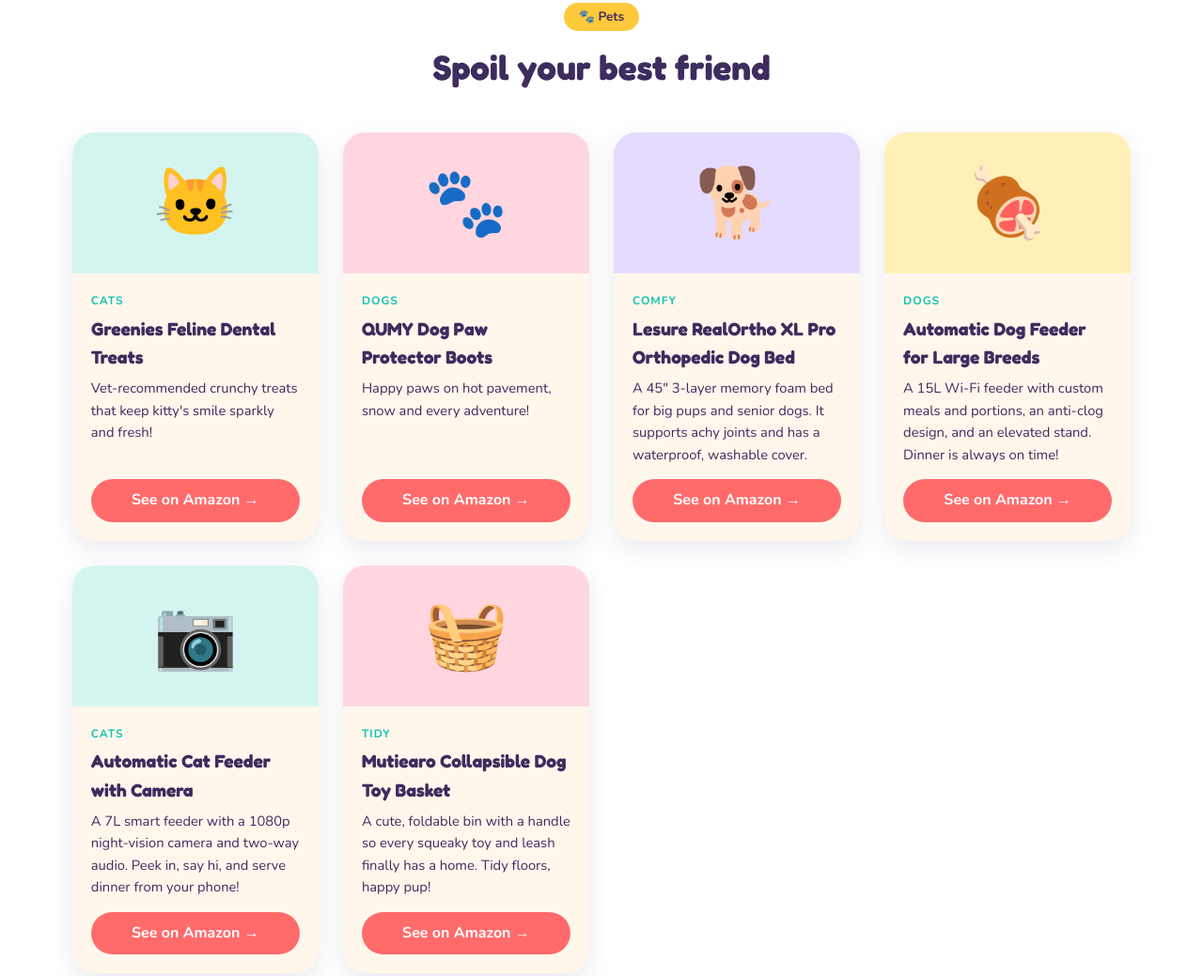
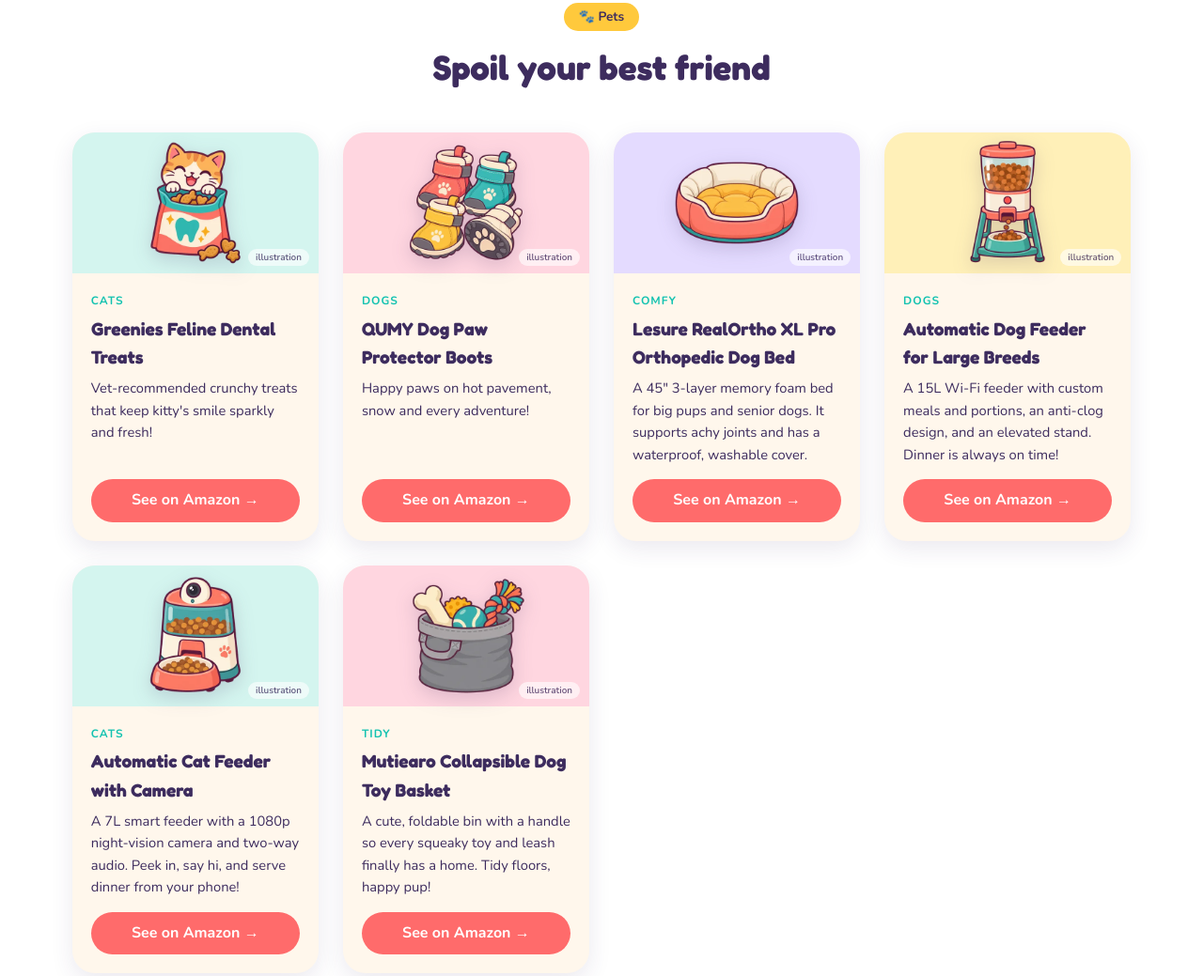
Before and after one commit to pterodactylservices-devdepartment/chicken-mk1, a plain HTML site: page index.html in a window 1280 px wide. Shown: the part 1190-2229 px from the top of the page at 94% size. Drawn offline with nearby package versions, Linux system fonts and the light colour scheme.

Commit message:
Show product illustrations on cards

```diff
--- a/index.html
+++ b/index.html
@@ -39,7 +39,10 @@ section{padding:70px 6%}
 .grid{display:grid;grid-template-columns:repeat(auto-fill,minmax(240px,1fr));gap:26px}
 .card{background:var(--cream);border-radius:24px;overflow:hidden;box-shadow:0 8px 24px rgba(61,44,94,.1);transition:.25s;display:flex;flex-direction:column}
 .card:hover{transform:translateY(-8px)}
-.card .img{height:150px;display:flex;align-items:center;justify-content:center;font-size:4.5rem}
+.card .img{height:150px;display:flex;align-items:center;justify-content:center;font-size:4.5rem;position:relative}
+.card .img img{height:132px;width:132px;object-fit:contain;filter:drop-shadow(0 6px 10px rgba(61,44,94,.18));transition:.3s}
+.card:hover .img img{transform:scale(1.08) rotate(-3deg)}
+.card .img .note{position:absolute;right:10px;bottom:8px;font:600 .62rem Nunito,sans-serif;color:var(--plum);background:rgba(255,255,255,.75);padding:2px 8px;border-radius:20px;opacity:.8}
 .card .body{padding:20px;display:flex;flex-direction:column;flex:1}
 .tag{font-size:.75rem;font-weight:700;color:var(--teal);text-transform:uppercase;letter-spacing:1px}
 .card h3{font-size:1.2rem;margin:4px 0 6px}
@@ -90,12 +93,12 @@ footer p{max-width:700px;margin:8px auto}
   <div class="title"><span class="pill">🐾 Pets</span><h2>Spoil your best friend</h2></div>
   <div class="grid">
     <!-- Add new Pets cards below -->
-    <div class="card"><div class="img" style="background:var(--mint)">🐱</div><div class="body"><span class="tag">Cats</span><h3>Greenies Feline Dental Treats</h3><p>Vet-recommended crunchy treats that keep kitty's smile sparkly and fresh!</p><a class="buy" target="_blank" rel="sponsored noopener" href="https://amzn.to/3WZuR5W">See on Amazon →</a></div></div>
-    <div class="card"><div class="img" style="background:var(--pink)">🐾</div><div class="body"><span class="tag">Dogs</span><h3>QUMY Dog Paw Protector Boots</h3><p>Happy paws on hot pavement, snow and every adventure!</p><a class="buy" target="_blank" rel="sponsored noopener" href="https://link.amazon/B01MppFuN">See on Amazon →</a></div></div>
-    <div class="card"><div class="img" style="background:#E4DBFF">🐕</div><div class="body"><span class="tag">Comfy</span><h3>Lesure RealOrtho XL Pro Orthopedic Dog Bed</h3><p>A 45" 3-layer memory foam bed for big pups and senior dogs. It supports achy joints and has a waterproof, washable cover.</p><a class="buy" target="_blank" rel="sponsored noopener" href="https://link.amazon/B05YjTtfg">See on Amazon →</a></div></div>
-    <div class="card"><div class="img" style="background:#FFF0B8">🍖</div><div class="body"><span class="tag">Dogs</span><h3>Automatic Dog Feeder for Large Breeds</h3><p>A 15L Wi-Fi feeder with custom meals and portions, an anti-clog design, and an elevated stand. Dinner is always on time!</p><a class="buy" target="_blank" rel="sponsored noopener" href="https://link.amazon/B0hOUrmVL">See on Amazon →</a></div></div>
-    <div class="card"><div class="img" style="background:var(--mint)">📷</div><div class="body"><span class="tag">Cats</span><h3>Automatic Cat Feeder with Camera</h3><p>A 7L smart feeder with a 1080p night-vision camera and two-way audio. Peek in, say hi, and serve dinner from your phone!</p><a class="buy" target="_blank" rel="sponsored noopener" href="https://link.amazon/B01Vt2Q7a">See on Amazon →</a></div></div>
-    <div class="card"><div class="img" style="background:var(--pink)">🧺</div><div class="body"><span class="tag">Tidy</span><h3>Mutiearo Collapsible Dog Toy Basket</h3><p>A cute, foldable bin with a handle so every squeaky toy and leash finally has a home. Tidy floors, happy pup!</p><a class="buy" target="_blank" rel="sponsored noopener" href="https://link.amazon/B01wWYNCv">See on Amazon →</a></div></div>
+    <div class="card"><div class="img" style="background:var(--mint)"><img src="assets/products/greenies.webp" alt="Illustration of Greenies Feline Dental Treats" loading="lazy" width="132" height="132"><span class="note">illustration</span></div><div class="body"><span class="tag">Cats</span><h3>Greenies Feline Dental Treats</h3><p>Vet-recommended crunchy treats that keep kitty's smile sparkly and fresh!</p><a class="buy" target="_blank" rel="sponsored noopener" href="https://amzn.to/3WZuR5W">See on Amazon →</a></div></div>
+    <div class="card"><div class="img" style="background:var(--pink)"><img src="assets/products/paw-boots.webp" alt="Illustration of QUMY Dog Paw Protector Boots" loading="lazy" width="132" height="132"><span class="note">illustration</span></div><div class="body"><span class="tag">Dogs</span><h3>QUMY Dog Paw Protector Boots</h3><p>Happy paws on hot pavement, snow and every adventure!</p><a class="buy" target="_blank" rel="sponsored noopener" href="https://link.amazon/B01MppFuN">See on Amazon →</a></div></div>
+    <div class="card"><div class="img" style="background:#E4DBFF"><img src="assets/products/dog-bed.webp" alt="Illustration of Lesure RealOrtho XL Pro Orthopedic Dog Bed" loading="lazy" width="132" height="132"><span class="note">illustration</span></div><div class="body"><span class="tag">Comfy</span><h3>Lesure RealOrtho XL Pro Orthopedic Dog Bed</h3><p>A 45" 3-layer memory foam bed for big pups and senior dogs. It supports achy joints and has a waterproof, washable cover.</p><a class="buy" target="_blank" rel="sponsored noopener" href="https://link.amazon/B05YjTtfg">See on Amazon →</a></div></div>
+    <div class="card"><div class="img" style="background:#FFF0B8"><img src="assets/products/dog-feeder.webp" alt="Illustration of Automatic Dog Feeder for Large Breeds" loading="lazy" width="132" height="132"><span class="note">illustration</span></div><div class="body"><span class="tag">Dogs</span><h3>Automatic Dog Feeder for Large Breeds</h3><p>A 15L Wi-Fi feeder with custom meals and portions, an anti-clog design, and an elevated stand. Dinner is always on time!</p><a class="buy" target="_blank" rel="sponsored noopener" href="https://link.amazon/B0hOUrmVL">See on Amazon →</a></div></div>
+    <div class="card"><div class="img" style="background:var(--mint)"><img src="assets/products/cat-feeder.webp" alt="Illustration of Automatic Cat Feeder with Camera" loading="lazy" width="132" height="132"><span class="note">illustration</span></div><div class="body"><span class="tag">Cats</span><h3>Automatic Cat Feeder with Camera</h3><p>A 7L smart feeder with a 1080p night-vision camera and two-way audio. Peek in, say hi, and serve dinner from your phone!</p><a class="buy" target="_blank" rel="sponsored noopener" href="https://link.amazon/B01Vt2Q7a">See on Amazon →</a></div></div>
+    <div class="card"><div class="img" style="background:var(--pink)"><img src="assets/products/toy-basket.webp" alt="Illustration of Mutiearo Collapsible Dog Toy Basket" loading="lazy" width="132" height="132"><span class="note">illustration</span></div><div class="body"><span class="tag">Tidy</span><h3>Mutiearo Collapsible Dog Toy Basket</h3><p>A cute, foldable bin with a handle so every squeaky toy and leash finally has a home. Tidy floors, happy pup!</p><a class="buy" target="_blank" rel="sponsored noopener" href="https://link.amazon/B01wWYNCv">See on Amazon →</a></div></div>
   </div>
 </section>
 
@@ -125,13 +128,13 @@ footer p{max-width:700px;margin:8px auto}
   <div class="title"><span class="pill">💖 Favorite Finds</span><h2>Ahna's little obsessions</h2></div>
   <div class="grid">
     <!-- Favorite Finds -->
-    <div class="card"><div class="img" style="background:var(--gold)">🍋</div><div class="body"><span class="tag">Kitchen</span><h3>iStarcas Lemon Squeezer</h3><p>A fold-flat manual citrus juicer for squeezing lemons, limes, and oranges.</p><a class="buy" target="_blank" rel="sponsored noopener" href="https://link.amazon/B07l1f2Kp">See on Amazon →</a></div></div>
-    <div class="card"><div class="img" style="background:var(--pink)">🧦</div><div class="body"><span class="tag">Cozy</span><h3>Loritta Merino Wool Socks</h3><p>Toasty vintage-knit socks for chilly days and cozy nights.</p><a class="buy" target="_blank" rel="sponsored noopener" href="https://link.amazon/B06B3OyCm">See on Amazon →</a></div></div>
-    <div class="card"><div class="img" style="background:var(--mint)">📦</div><div class="body"><span class="tag">Perks</span><h3>Try Amazon Prime</h3><p>Fast, free delivery on millions of items, plus Prime Video, music, and member-only deals.</p><a class="buy" target="_blank" rel="sponsored noopener" href="https://amzn.to/4jfIVRs">See on Amazon →</a></div></div>
-    <div class="card"><div class="img" style="background:#E4DBFF">🔔</div><div class="body"><span class="tag">Home</span><h3>Blink Outdoor 4 + Battery Doorbell 2K+ Bundle</h3><p>A wireless camera and doorbell set that lets you see who's at the door. Works with Alexa and has night vision.</p><a class="buy" target="_blank" rel="sponsored noopener" href="https://link.amazon/B0dUFoojG">See on Amazon →</a></div></div>
-    <div class="card"><div class="img" style="background:#FFF0B8">🕯️</div><div class="body"><span class="tag">Cozy</span><h3>Yankee Candle Sugared Cinnamon Apple</h3><p>A big 22oz jar of crisp apple, cinnamon, and vanilla. It burns for up to 150 hours of fall coziness.</p><a class="buy" target="_blank" rel="sponsored noopener" href="https://link.amazon/B0hdPFjjn">See on Amazon →</a></div></div>
-    <div class="card"><div class="img" style="background:var(--pink)">🍓</div><div class="body"><span class="tag">Wellness</span><h3>HydroMATE Sugar-Free Electrolytes</h3><p>Strawberry lemonade hydration sticks (30 count). Zero sugar, keto-friendly, and easy to toss in a bag for the gym or travel.</p><a class="buy" target="_blank" rel="sponsored noopener" href="https://link.amazon/B075OocUF">See on Amazon →</a></div></div>
-    <div class="card"><div class="img" style="background:var(--mint)">🎄</div><div class="body"><span class="tag">Holiday Gift</span><h3>Apple HomeView Smart Display</h3><p>Start your Christmas shopping! Apple's new 7" smart home hub with Siri, FaceTime video calls, and smart home controls. A great gift for the whole family.</p><a class="buy" target="_blank" rel="sponsored noopener" href="https://link.amazon/B06G2jVSR">See on Amazon →</a></div></div>
+    <div class="card"><div class="img" style="background:var(--gold)"><img src="assets/products/lemon-squeezer.webp" alt="Illustration of iStarcas Lemon Squeezer" loading="lazy" width="132" height="132"><span class="note">illustration</span></div><div class="body"><span class="tag">Kitchen</span><h3>iStarcas Lemon Squeezer</h3><p>A fold-flat manual citrus juicer for squeezing lemons, limes, and oranges.</p><a class="buy" target="_blank" rel="sponsored noopener" href="https://link.amazon/B07l1f2Kp">See on Amazon →</a></div></div>
+    <div class="card"><div class="img" style="background:var(--pink)"><img src="assets/products/wool-socks.webp" alt="Illustration of Loritta Merino Wool Socks" loading="lazy" width="132" height="132"><span class="note">illustration</span></div><div class="body"><span class="tag">Cozy</span><h3>Loritta Merino Wool Socks</h3><p>Toasty vintage-knit socks for chilly days and cozy nights.</p><a class="buy" target="_blank" rel="sponsored noopener" href="https://link.amazon/B06B3OyCm">See on Amazon →</a></div></div>
+    <div class="card"><div class="img" style="background:var(--mint)"><img src="assets/products/prime-box.webp" alt="Illustration of a gift box for Amazon Prime" loading="lazy" width="132" height="132"><span class="note">illustration</span></div><div class="body"><span class="tag">Perks</span><h3>Try Amazon Prime</h3><p>Fast, free delivery on millions of items, plus Prime Video, music, and member-only deals.</p><a class="buy" target="_blank" rel="sponsored noopener" href="https://amzn.to/4jfIVRs">See on Amazon →</a></div></div>
+    <div class="card"><div class="img" style="background:#E4DBFF"><img src="assets/products/doorbell-camera.webp" alt="Illustration of Blink Outdoor 4 camera and Battery Doorbell" loading="lazy" width="132" height="132"><span class="note">illustration</span></div><div class="body"><span class="tag">Home</span><h3>Blink Outdoor 4 + Battery Doorbell 2K+ Bundle</h3><p>A wireless camera and doorbell set that lets you see who's at the door. Works with Alexa and has night vision.</p><a class="buy" target="_blank" rel="sponsored noopener" href="https://link.amazon/B0dUFoojG">See on Amazon →</a></div></div>
+    <div class="card"><div class="img" style="background:#FFF0B8"><img src="assets/products/candle.webp" alt="Illustration of Yankee Candle Sugared Cinnamon Apple" loading="lazy" width="132" height="132"><span class="note">illustration</span></div><div class="body"><span class="tag">Cozy</span><h3>Yankee Candle Sugared Cinnamon Apple</h3><p>A big 22oz jar of crisp apple, cinnamon, and vanilla. It burns for up to 150 hours of fall coziness.</p><a class="buy" target="_blank" rel="sponsored noopener" href="https://link.amazon/B0hdPFjjn">See on Amazon →</a></div></div>
+    <div class="card"><div class="img" style="background:var(--pink)"><img src="assets/products/electrolytes.webp" alt="Illustration of HydroMATE Sugar-Free Electrolytes" loading="lazy" width="132" height="132"><span class="note">illustration</span></div><div class="body"><span class="tag">Wellness</span><h3>HydroMATE Sugar-Free Electrolytes</h3><p>Strawberry lemonade hydration sticks (30 count). Zero sugar, keto-friendly, and easy to toss in a bag for the gym or travel.</p><a class="buy" target="_blank" rel="sponsored noopener" href="https://link.amazon/B075OocUF">See on Amazon →</a></div></div>
+    <div class="card"><div class="img" style="background:var(--mint)"><img src="assets/products/smart-display.webp" alt="Illustration of Apple HomeView Smart Display" loading="lazy" width="132" height="132"><span class="note">illustration</span></div><div class="body"><span class="tag">Holiday Gift</span><h3>Apple HomeView Smart Display</h3><p>Start your Christmas shopping! Apple's new 7" smart home hub with Siri, FaceTime video calls, and smart home controls. A great gift for the whole family.</p><a class="buy" target="_blank" rel="sponsored noopener" href="https://link.amazon/B06G2jVSR">See on Amazon →</a></div></div>
   </div>
 </section>
 
```
